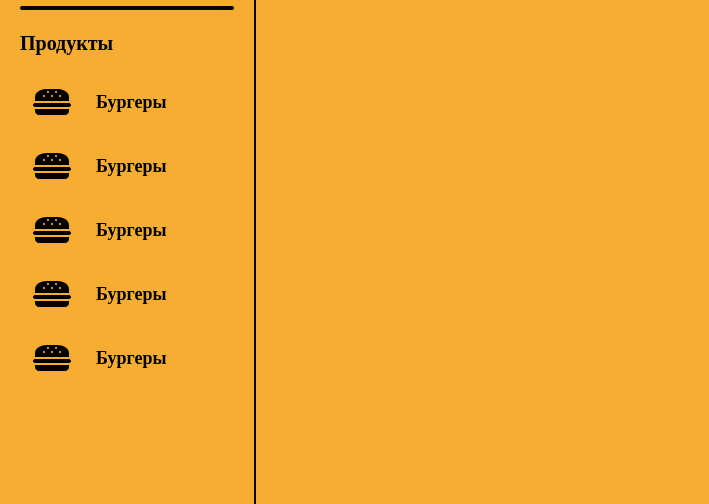
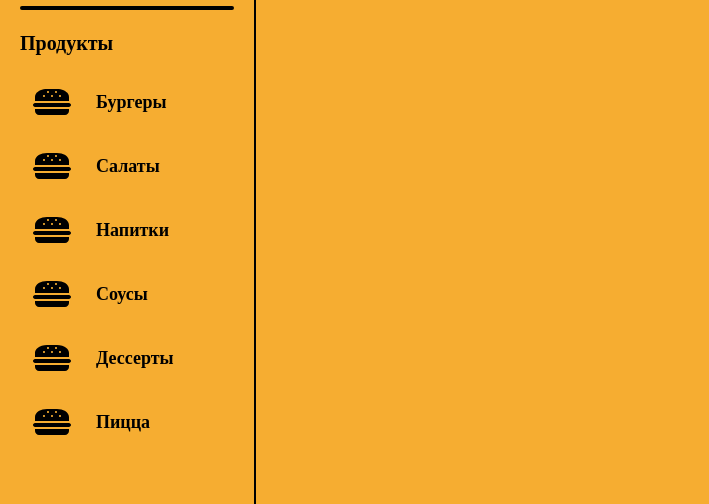
Before and after one commit to djurakulov14/admin-panel-for-fast-Food, a React (Create React App) app: page /pizzas in a window 1280 px wide. Shown: the part 162-666 px from the top of the page, without its empty margins (0-709 px from the left). Built offline with nearby package versions, Linux system fonts and the light colour scheme; no server answers.

Commit message:
added: routings for sidebar

```diff
--- a/package.json
+++ b/package.json
@@ -19,6 +19,7 @@
     "redux-persist": "^6.0.0",
     "sass": "^1.57.1",
     "swiper": "^8.4.5",
+    "uuid": "^9.0.0",
     "web-vitals": "^2.1.4"
   },
   "scripts": {
--- a/src/Layout/Layout.jsx
+++ b/src/Layout/Layout.jsx
@@ -8,7 +8,7 @@ function Layout() {
     <div className="w-full pt-24 bg-[#F6AD31] min-h-screen">
       <Sidebar/>
       <Header/>
-      <div className="ml-[22%] bg-gray-400 mr-[2%]">
+      <div className="ml-[22%] mr-[2%]">
         <Outlet />
       </div>
     </div>
--- a/src/components/Sidebar.jsx
+++ b/src/components/Sidebar.jsx
@@ -1,7 +1,35 @@
 import React from "react";
 import SidebarItem from "./childs/SidebarItem";
-
+import { v4 as uuidv4 } from 'uuid';
+import { NavLink } from "react-router-dom";
 function Sidebar() {
+  const arr = [
+    {
+      id: uuidv4(),
+      name: 'Бургеры'
+    },
+    {
+      id: uuidv4(),
+      name: 'Салаты'
+    },
+    {
+      id: uuidv4(),
+      name: 'Напитки'
+    },
+    {
+      id: uuidv4(),
+      name: 'Соусы'
+    },
+    {
+      id: uuidv4(),
+      name: 'Дессерты'
+    },
+    {
+      id: uuidv4(),
+      name: 'Пицца'
+    }
+    //  'Салаты', 'Пицца','Напитки','Соусы', 'Дессерты'
+    ]
   return (
     <div className="w-1/5 fixed top-0 left-0 h-screen bg-[#F6AD31] p-5 border-black border-r-2">
       <div className="flex flex-col items-center gap-2 mb-5">
@@ -12,11 +40,48 @@ function Sidebar() {
       <div className="flex items-start gap-3 flex-col">
         <h2 className="text-xl font-semibold">Продукты</h2>
         <div className="w-full">
-            <SidebarItem/>
-            <SidebarItem/>
-            <SidebarItem/>
-            <SidebarItem/>
-            <SidebarItem/>
+          {
+            arr.map((i, index) => (
+              index === 0 ? <NavLink to='/burgers' className='link'>
+                <SidebarItem key={i.id} i={i}/>
+                </NavLink> : null
+            ))
+          }
+          {
+            arr.map((i, index) => (
+              index === 1 ? <NavLink to='/salads' className='link'>
+                <SidebarItem key={i.id} i={i}/>
+                </NavLink> : null
+            ))
+          }
+          {
+            arr.map((i, index) => (
+              index === 2 ? <NavLink to='/liquids' className='link'>
+                <SidebarItem key={i.id} i={i}/>
+                </NavLink> : null
+            ))
+          }
+          {
+            arr.map((i, index) => (
+              index === 3 ? <NavLink to='/souses' className='link'>
+                <SidebarItem key={i.id} i={i}/>
+                </NavLink> : null
+            ))
+          }
+          {
+            arr.map((i, index) => (
+              index === 4 ? <NavLink to='/desserts' className='link'>
+                <SidebarItem key={i.id} i={i}/>
+                </NavLink> : null
+            ))
+          }
+          {
+            arr.map((i, index) => (
+              index === 5 ? <NavLink to='/pizzas' className='link'>
+                <SidebarItem key={i.id} i={i}/>
+                </NavLink> : null
+            ))
+          }
         </div>
       </div>
     </div>
--- a/src/components/childs/SidebarItem.jsx
+++ b/src/components/childs/SidebarItem.jsx
@@ -1,10 +1,10 @@
 import React from "react";
 
-function SidebarItem() {
+function SidebarItem({i}) {
   return (
     <div className="w-ful p-2 cursor-pointer hover:shadow-md hover:border-b-2 border-black transition ease-in flex items-center gap-5">
       <img src="/img/burger_icon.svg" className="w-12" alt="" />
-      <p className="text-lg font-semibold">Бургеры</p>
+      <p className="text-lg font-semibold">{i.name}</p>
     </div>
   );
 }
```
Also changed, not shown: 1 other file (tests, documents, lock files or other folders).
